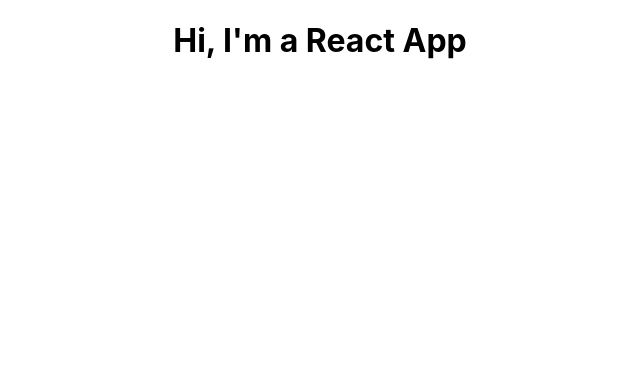
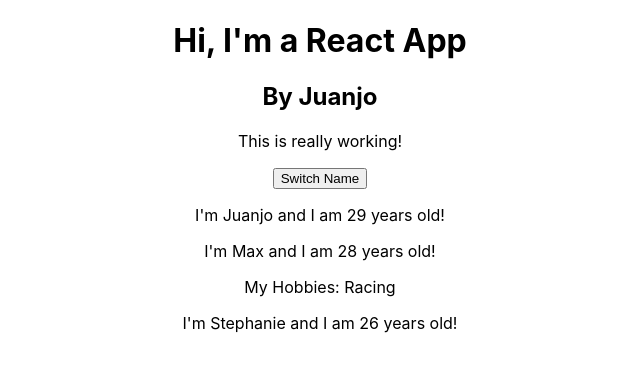
Before and after one commit to juanjotorres90/My-First-React-App, a React (Create React App) app: page / in a window 1280 px wide. Shown: the top 372 px of the page, without its empty margins (320-960 px from the left). Built offline with nearby package versions, Linux system fonts and the light colour scheme.

Commit message:
Manipulating the State

```diff
--- a/src/App.js
+++ b/src/App.js
@@ -1,12 +1,43 @@
-import React from 'react';
+import React, { Component } from 'react';
 import './App.css';
+import Person from './Person/Person';
 
-function App() {
-  return (
-    <div className="App">
-     <h1>Hi, I'm a React App</h1>
-    </div>
-  );
+class App extends Component {
+  state = {
+    persons: [
+      {name: 'Juanjo', age: 29 },
+      {name: 'Max', age: 28 },
+      {name: 'Stephanie', age: 26 }
+    ],
+    otherState: 'some other value'
+  }
+
+  switchNameHandler = () => {
+    // console.log('Was clicked!');
+    //! DON'T DO THIS: this.state.persons[0].name = 'Juan José';
+    this.setState({
+      persons: [
+        {name: 'Juan José', age: 30 },
+        {name: 'Max', age: 28 },
+        {name: 'Stephanie', age: 27 }
+      ]
+     })
+  }
+
+  render() {
+    return (
+      <div className="App">
+        <h1>Hi, I'm a React App</h1>
+        <h2>By Juanjo</h2>
+        <p>This is really working!</p>
+        <button onClick={this.switchNameHandler}>Switch Name</button>
+        <Person name={this.state.persons[0].name} age={this.state.persons[0].age} />
+        <Person name={this.state.persons[1].name} age={this.state.persons[1].age}>My Hobbies: Racing</Person>
+        <Person name={this.state.persons[2].name} age={this.state.persons[2].age} />
+      </div>
+    );
+    // return React.createElement('div', {className: 'App'}, React.createElement('h1', null, 'Does this work now?'));
+  }
 }
 
 export default App;
--- /dev/null
+++ b/src/Person/Person.js
@@ -0,0 +1,12 @@
+import React from 'react';
+
+const person = (props) => {
+  return (
+    <div>
+      <p>I'm {props.name} and I am {props.age} years old!</p>
+      <p>{props.children}</p>
+    </div>
+  )
+}
+
+export default person;
```
